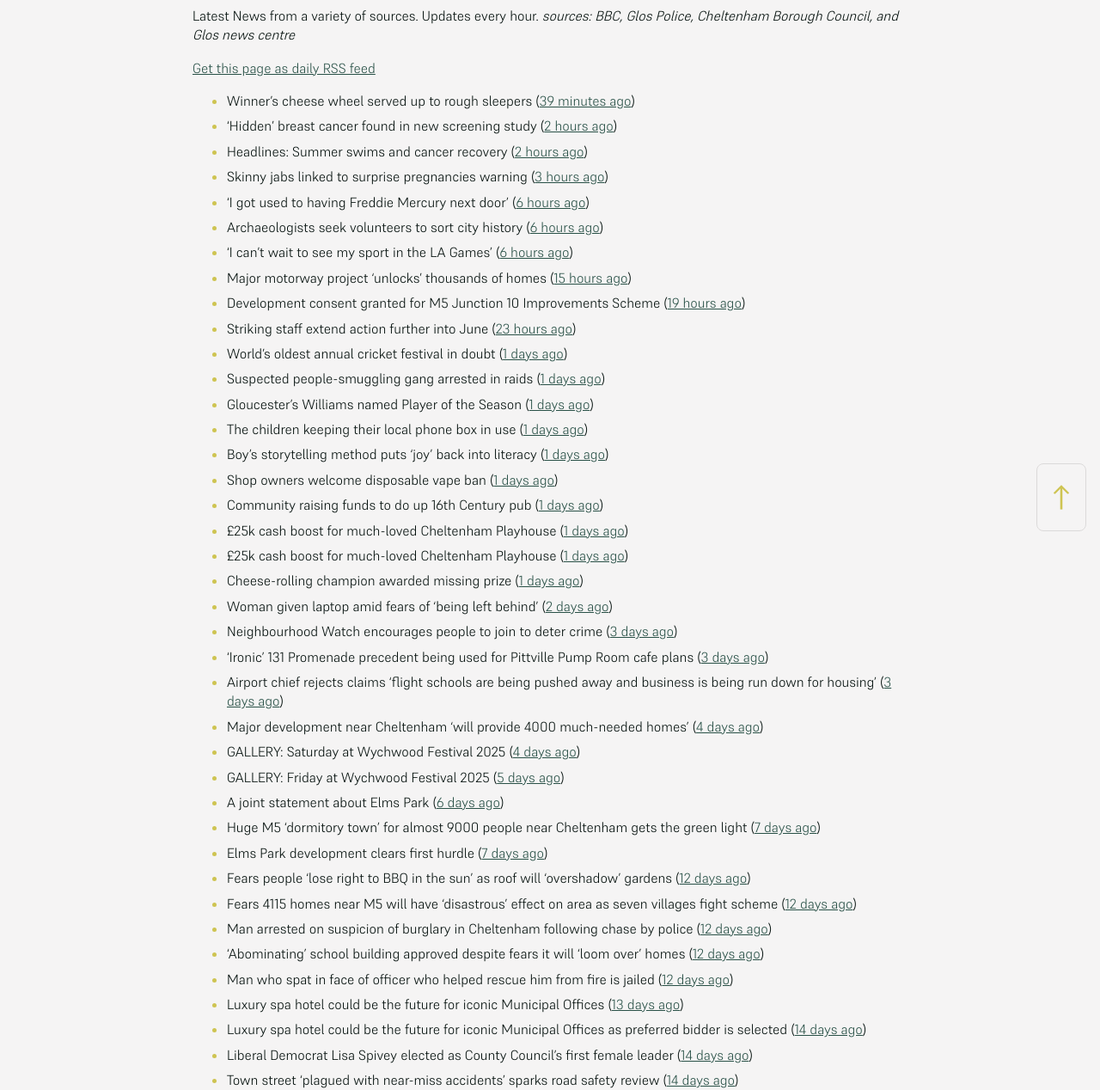
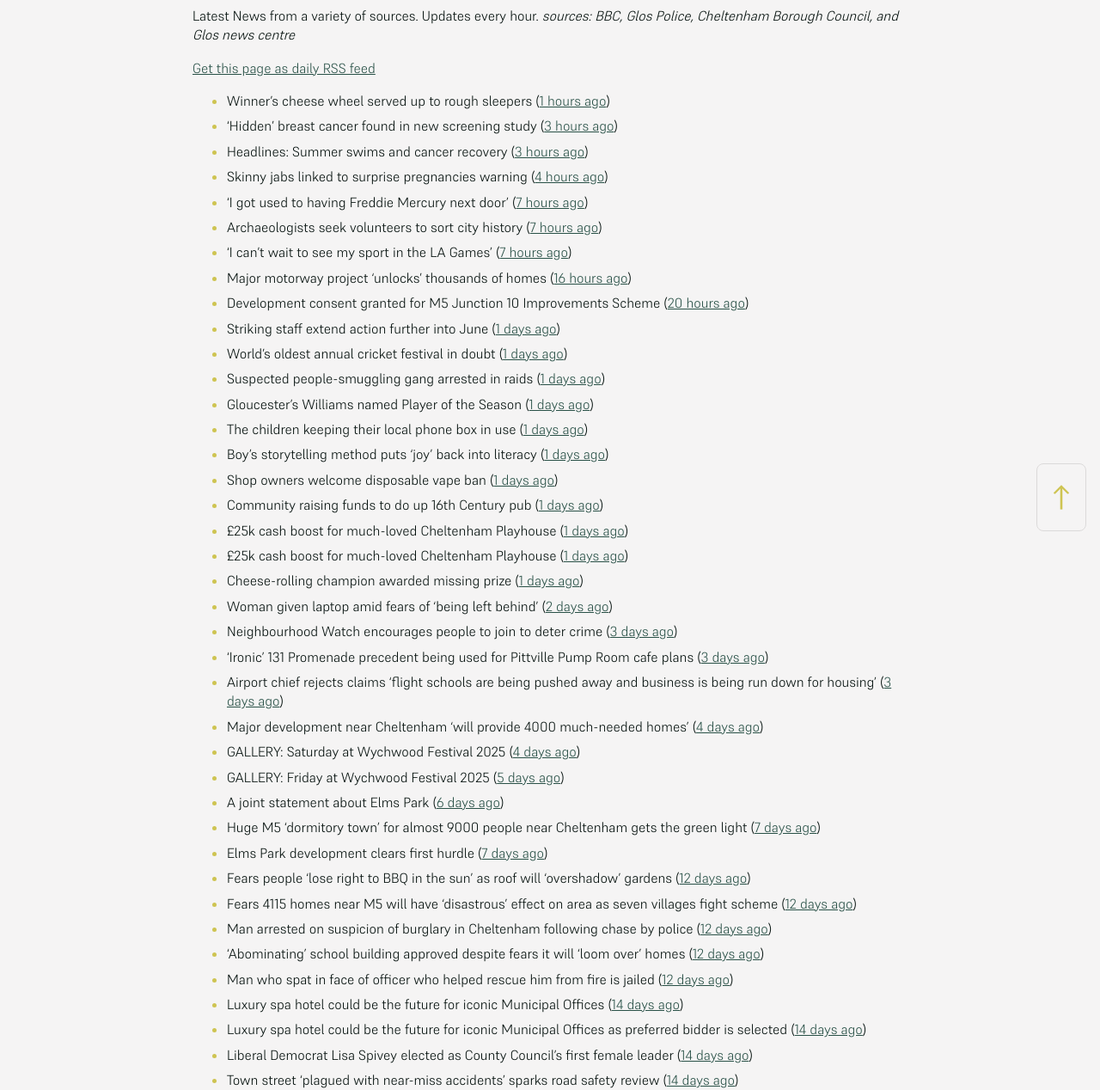
Before and after one commit to mat-0/cheltenham-open-data, a Jekyll site: the page built from _pages/news.md, in a window 1280 px wide. Shown: the part 266-1534 px from the top of the page at 86% size. Built offline with Jekyll 4.4.1, drawn with Linux system fonts in a browser that asks for light colours.

Commit message:
Updated 2025-06-05 13:08:31

```diff
--- a/_pages/news.md
+++ b/_pages/news.md
@@ -12,16 +12,16 @@ _sources: BBC, Glos Police, Cheltenham Borough Council, and Glos news centre_
 [Get this page as daily RSS feed](/daily.rss)
 
 <!-- news_marker starts -->
-- Winner's cheese wheel served up to rough sleepers ([39 minutes ago](https://www.bbc.com/news/articles/cvg9z4l01ygo))
-- 'Hidden' breast cancer found in new screening study ([2 hours ago](https://www.bbc.com/news/articles/cd90g95q8v0o))
-- Headlines: Summer swims and cancer recovery ([2 hours ago](https://www.bbc.com/news/articles/ckgxpzv9r41o))
-- Skinny jabs linked to surprise pregnancies warning ([3 hours ago](https://www.bbc.co.uk/sounds/play/p0lgh4cd))
-- 'I got used to having Freddie Mercury next door' ([6 hours ago](https://www.bbc.com/news/articles/cp8ydj0kplyo))
-- Archaeologists seek volunteers to sort city history ([6 hours ago](https://www.bbc.com/news/articles/cgj8z5vj2n4o))
-- 'I can't wait to see my sport in the LA Games' ([6 hours ago](https://www.bbc.com/news/articles/cjdz8yyl92ro))
-- Major motorway project 'unlocks' thousands of homes ([15 hours ago](https://www.bbc.com/news/articles/cvgnz6eyr22o))
-- Development consent granted for M5 Junction 10 Improvements Scheme ([19 hours ago](https://gloucesternewscentre.co.uk/development-consent-granted-for-m5-junction-10-improvements-scheme/))
-- Striking staff extend action further into June ([23 hours ago](https://www.bbc.com/news/articles/cz9y0dnl0k3o))
+- Winner's cheese wheel served up to rough sleepers ([1 hours ago](https://www.bbc.com/news/articles/cvg9z4l01ygo))
+- 'Hidden' breast cancer found in new screening study ([3 hours ago](https://www.bbc.com/news/articles/cd90g95q8v0o))
+- Headlines: Summer swims and cancer recovery ([3 hours ago](https://www.bbc.com/news/articles/ckgxpzv9r41o))
+- Skinny jabs linked to surprise pregnancies warning ([4 hours ago](https://www.bbc.co.uk/sounds/play/p0lgh4cd))
+- 'I got used to having Freddie Mercury next door' ([7 hours ago](https://www.bbc.com/news/articles/cp8ydj0kplyo))
+- Archaeologists seek volunteers to sort city history ([7 hours ago](https://www.bbc.com/news/articles/cgj8z5vj2n4o))
+- 'I can't wait to see my sport in the LA Games' ([7 hours ago](https://www.bbc.com/news/articles/cjdz8yyl92ro))
+- Major motorway project 'unlocks' thousands of homes ([16 hours ago](https://www.bbc.com/news/articles/cvgnz6eyr22o))
+- Development consent granted for M5 Junction 10 Improvements Scheme ([20 hours ago](https://gloucesternewscentre.co.uk/development-consent-granted-for-m5-junction-10-improvements-scheme/))
+- Striking staff extend action further into June ([1 days ago](https://www.bbc.com/news/articles/cz9y0dnl0k3o))
 - World's oldest annual cricket festival in doubt ([1 days ago](https://www.bbc.com/news/articles/cvgvlx1ve79o))
 - Suspected people-smuggling gang arrested in raids ([1 days ago](https://www.bbc.com/news/articles/cx2j67x49pwo))
 - Gloucester's Williams named Player of the Season ([1 days ago](https://www.bbc.com/sport/rugby-union/articles/c1kvr1gerj3o))
@@ -47,7 +47,7 @@ _sources: BBC, Glos Police, Cheltenham Borough Council, and Glos news centre_
 - Man arrested on suspicion of burglary in Cheltenham following chase by police ([12 days ago](https://gloucesternewscentre.co.uk/man-arrested-on-suspicion-of-burglary-in-cheltenham-following-chase-by-police/))
 - ‘Abominating’ school building approved despite fears it will ‘loom over’ homes ([12 days ago](https://gloucesternewscentre.co.uk/abominating-school-building-approved-despite-fears-it-will-loom-over-homes/))
 - Man who spat in face of officer who helped rescue him from fire is jailed ([12 days ago](https://gloucesternewscentre.co.uk/man-who-spat-in-face-of-officer-who-helped-rescue-him-from-fire-is-jailed/))
-- Luxury spa hotel could be the future for iconic Municipal Offices ([13 days ago](https://gloucesternewscentre.co.uk/luxury-spa-hotel-could-be-the-future-for-iconic-municipal-offices/))
+- Luxury spa hotel could be the future for iconic Municipal Offices ([14 days ago](https://gloucesternewscentre.co.uk/luxury-spa-hotel-could-be-the-future-for-iconic-municipal-offices/))
 - Luxury spa hotel could be the future for iconic Municipal Offices as preferred bidder is selected ([14 days ago](https://www.cheltenham.gov.uk/news/article/3014/luxury_spa_hotel_could_be_the_future_for_iconic_municipal_offices_as_preferred_bidder_is_selected))
 - Liberal Democrat Lisa Spivey elected as County Council’s first female leader ([14 days ago](https://gloucesternewscentre.co.uk/liberal-democrat-lisa-spivey-elected-as-county-councils-first-female-leader/))
 - Town street ‘plagued with near-miss accidents’ sparks road safety review ([14 days ago](https://gloucesternewscentre.co.uk/town-street-plagued-with-near-miss-accidents-sparks-road-safety-review/))
```
Also changed, not shown: _data/flood.json (+4 -4 lines), _pages/fix-my-street.md (+2 -2 lines), index.md (+5 -5 lines).
